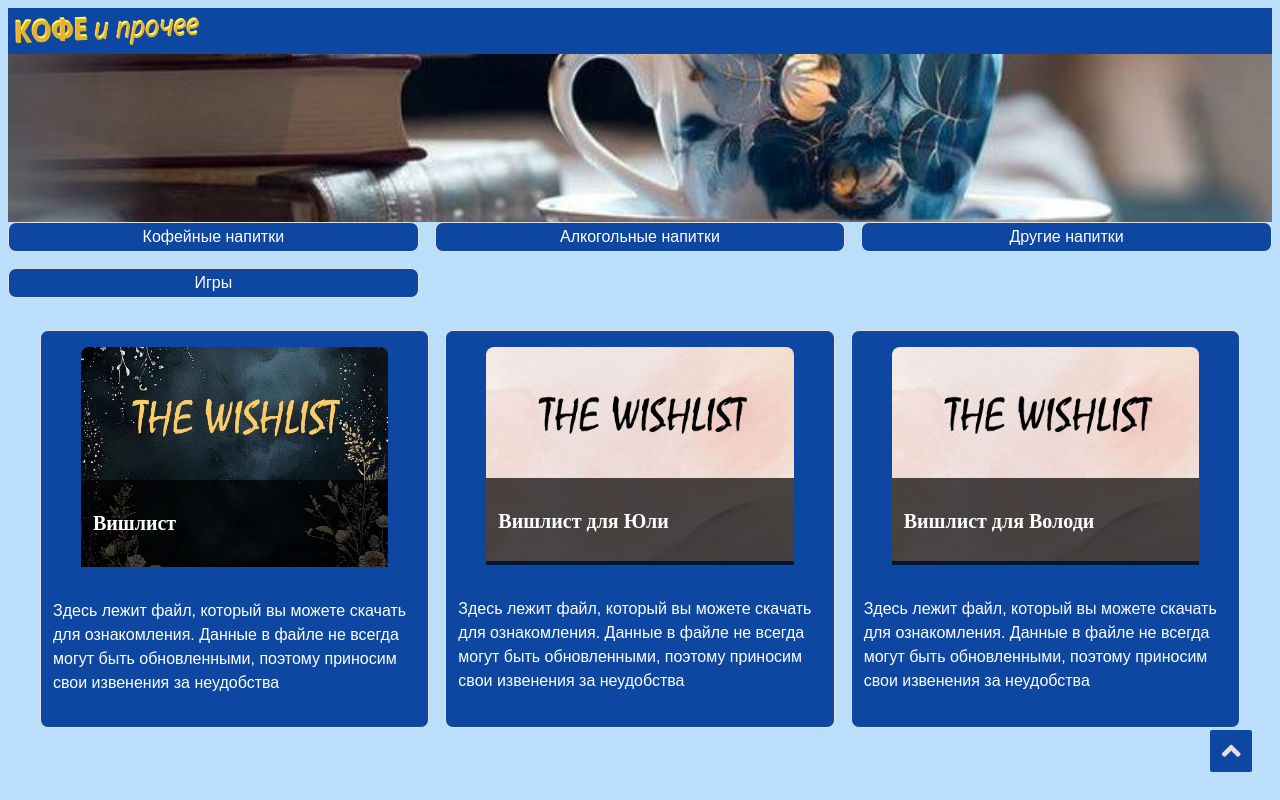
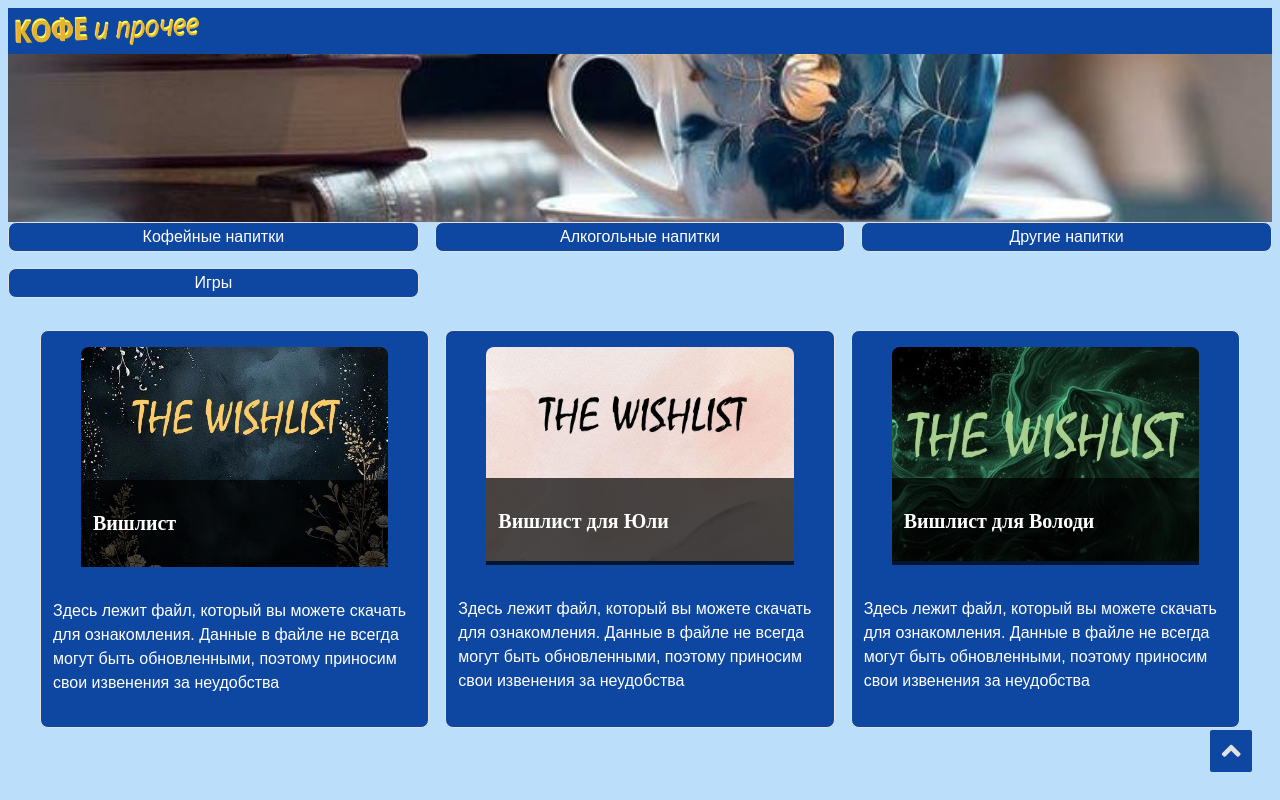
Before and after one commit to Yli110/menu_home, a plain HTML site: page wishlist.html in a window 1280 px wide. Drawn offline with Linux system fonts and the light colour scheme.

Commit message:
Update wishlist.html

```diff
--- a/wishlist.html
+++ b/wishlist.html
@@ -70,7 +70,7 @@
 		<div class="breweries_li">
 			<a href="https://disk.yandex.ru/i/d0SLPO5yxpM_mA">
 				<figure>
-					<img src="444.jpg">
+					<img src="555.jpg">
 					<figcaption><h3>Вишлист для Володи</h3></figcaption>
 				</figure>
 				<p>
```
